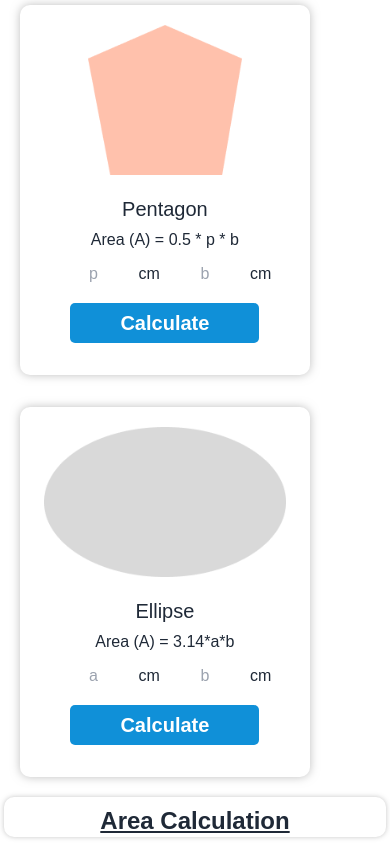
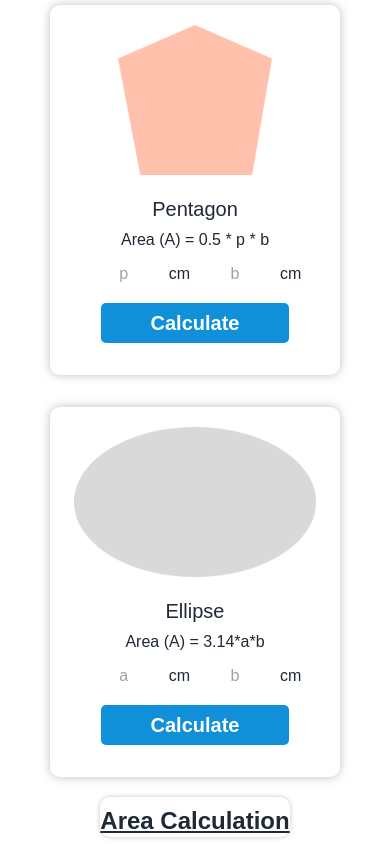
Before and after one commit to yasinarafat9/geometry-genious-assignment, a plain HTML site: page index.html in a window 390 px wide. Shown: the part 1695-2539 px from the top of the page. Drawn offline with nearby package versions, Linux system fonts and the light colour scheme.

Commit message:
responsive total

```diff
--- a/index.html
+++ b/index.html
@@ -33,7 +33,7 @@
                     ------------- -->
     <main>
         <section class=" flex flex-col md:flex-row gap-x-4 m-[1%]">
-            <div class="grid md:grid-cols-2 lg:grid-cols-3 w-full mx-auto md:w-[70%]">
+            <div class="grid md:grid-cols-2 lg:grid-cols-3 sm:w-full mx-auto md:w-[70%]">
 
                                 <!-- Traingle -->
                  <div class="card-made  m-4">
@@ -135,7 +135,7 @@
             </div>
 
             <!-- Area Calculation -->
-            <div class=" w-full md:w-[30%] lg:w-[30%] mx-auto border-gray-700 my-border m-[1%]">
+            <div class=" sm:w-full md:w-[30%] lg:w-[30%] mx-auto border-gray-700 my-border m-[1%]">
                 <h2 class="text-center font-bold text-2xl underline pt-2" >Area Calculation</h2>
 
                  <!-- Table -->
```
Also changed, not shown: js/geometry.js (+9 -11 lines).
